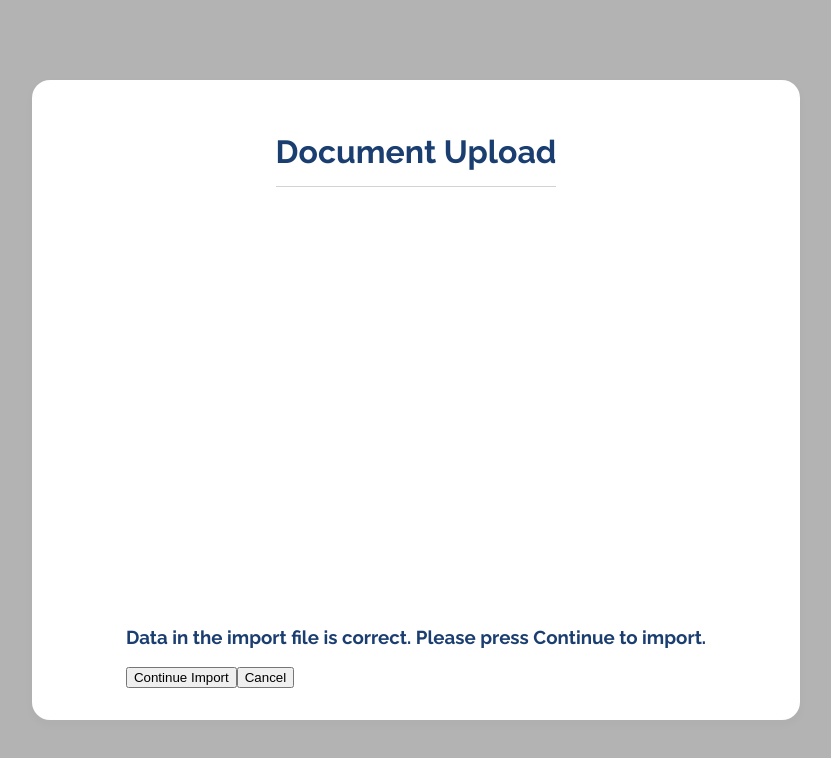
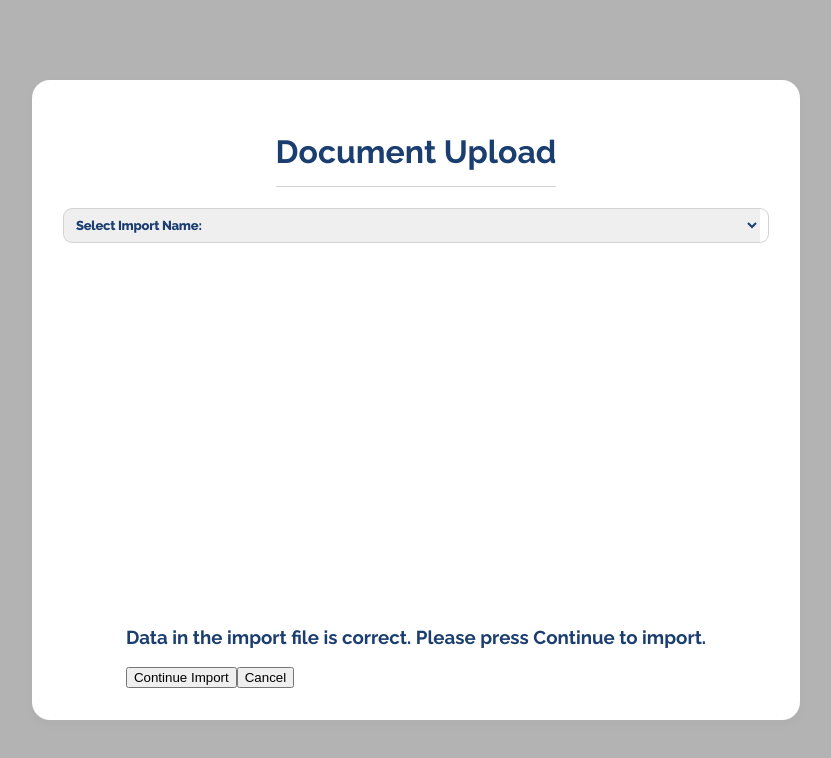
Before and after one commit to rosslibby/skyhop-assessment, a React (Create React App) app: page / in a window 1280 px wide. Shown: the top 758 px of the page, without its empty margins (224-1055 px from the left). Built offline with nearby package versions, Linux system fonts and the light colour scheme.

Commit message:
implemented import name dropdown

```diff
--- a/src/App.tsx
+++ b/src/App.tsx
@@ -1,6 +1,7 @@
 import Card from 'components/card'
 import './App.css'
 import styles from './app.module.css'
+import { Select } from 'components/input'
 
 function App() {
   return (
@@ -17,7 +18,22 @@ function App() {
         summary="Data in the import file is correct. Please press Continue to import."
         title="Document Upload"
       >
-        <div className={styles.formLeft}></div>
+        <div className={styles.formLeft}>
+          <section>
+            <Select
+              name="import-name"
+              onChange={() => null}
+              options={[
+                {
+                  name: 'Select Import Name:',
+                  default: true,
+                  disabled: true,
+                  value: 'none',
+                },
+              ]}
+            />
+          </section>
+        </div>
 
         <div className={styles.formRight}></div>
       </Card>
```
